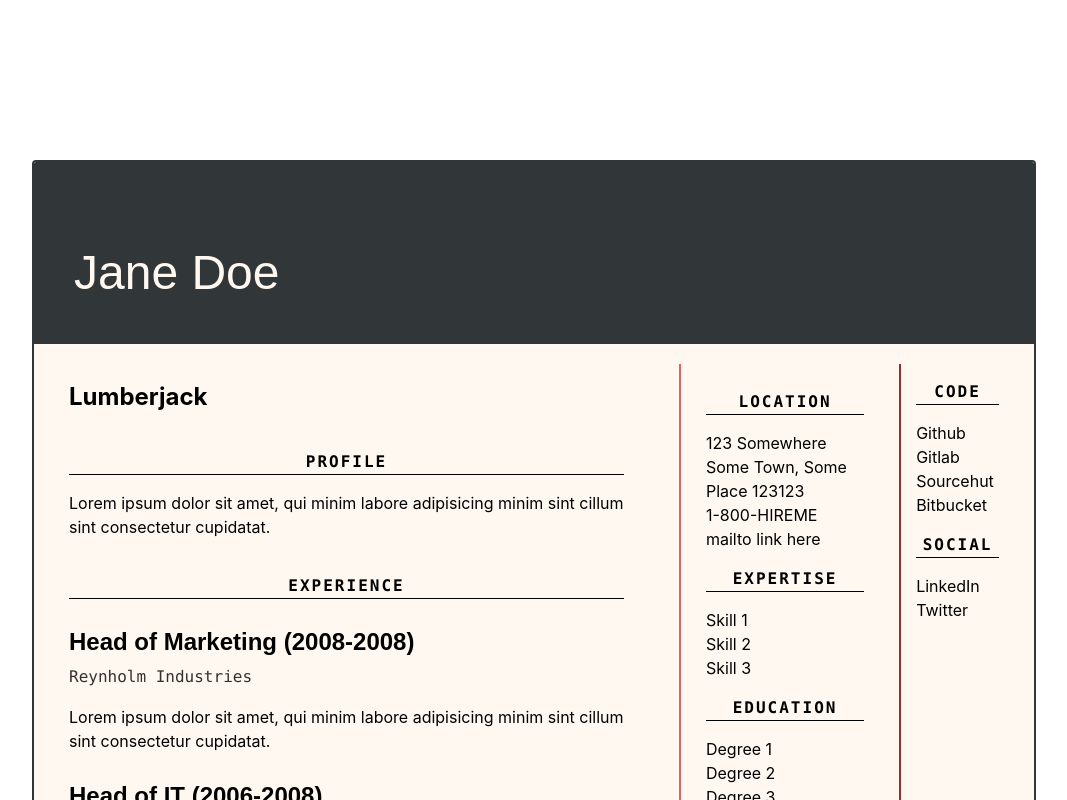
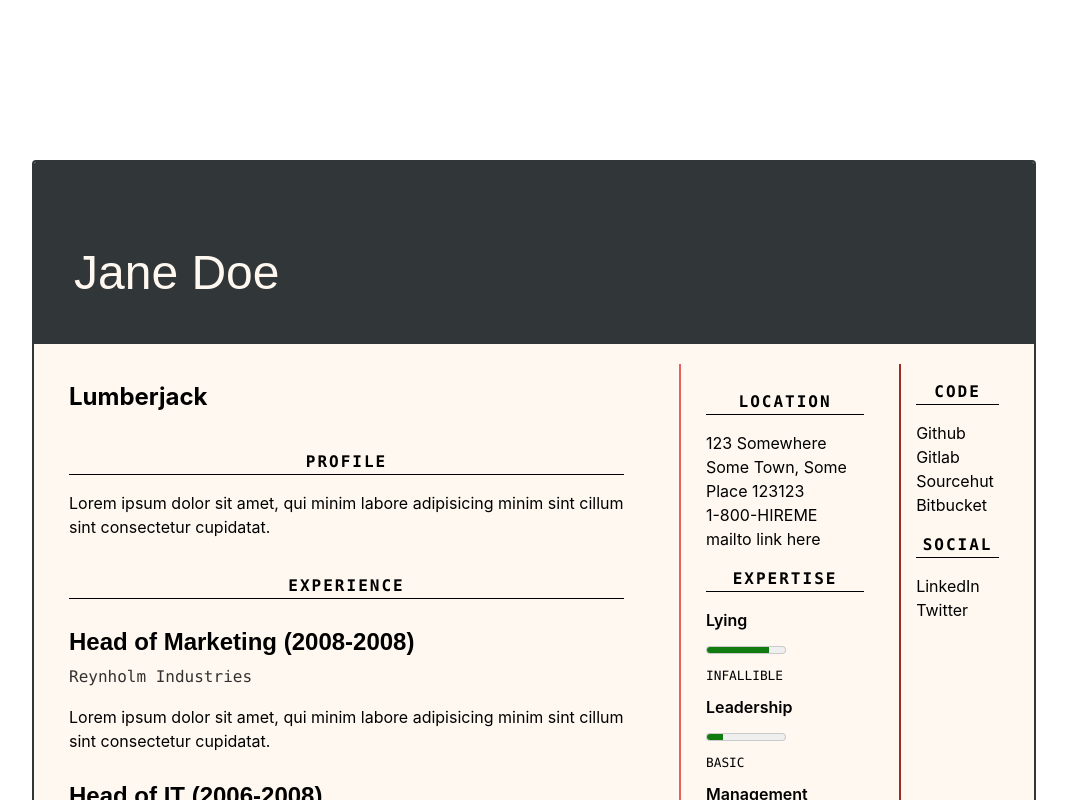
Before and after one commit to ellnix/theodinproject_nodejs, a React (Vite) app in the folder p01_cv_app/: page / in a window 1280 px wide. Shown: the top 800 px of the page, without its empty margins (106-1173 px from the left). Built offline with nearby package versions, Linux system fonts and the light colour scheme.

Commit message:
Rework skills

```diff
--- a/p01_cv_app/src/App.css
+++ b/p01_cv_app/src/App.css
@@ -86,6 +86,20 @@ ul {
   padding: 0;
 }
 
-ul > li {
-  margin: 0;
+.skill {
+  margin: 10px 0;
 }
+
+.skill > .skill-name {
+  font-weight: 600;
+}
+
+.skill > p {
+  margin: 5px 0;
+}
+
+.skill > .level-str {
+  font-family: var(--font-mono);
+  text-transform: uppercase;
+  font-size: 0.8rem;
+}
--- a/p01_cv_app/src/ui/sidebar/Expertise.jsx
+++ b/p01_cv_app/src/ui/sidebar/Expertise.jsx
@@ -1,11 +1,27 @@
+import Skill from './expertise/Skill'
+const skills = [
+  {
+    name: "Lying",
+    level: 4,
+  },
+  {
+    name: "Leadership",
+    level: 1,
+  },
+  {
+    name: "Management",
+    level: 3,
+  }
+]
+
 export default function Expertise() {
   return (
     <section>
       <h3>Expertise</h3>
       <ul>
-        <li>Skill 1</li>
-        <li>Skill 2</li>
-        <li>Skill 3</li>
+        {skills.map(skill =>
+          <Skill {...skill} />
+        )}
       </ul>
     </section>
   )
--- /dev/null
+++ b/p01_cv_app/src/ui/sidebar/expertise/Skill.jsx
@@ -0,0 +1,10 @@
+import SkillLevel from "./SkillLevel"
+
+export default function Skill({ name, level }) {
+  return (
+    <li className="skill">
+      <p className="skill-name">{name}</p>
+      <SkillLevel level={level} />
+    </li>
+  )
+}
--- /dev/null
+++ b/p01_cv_app/src/ui/sidebar/expertise/SkillLevel.jsx
@@ -0,0 +1,18 @@
+const LEVELS = [
+  "None",
+  "Basic",
+  "Intermediate",
+  "Advanced",
+  "Infallible",
+  "Indescribable",
+]
+export default function SkillLevel({ level }) {
+  return (
+    <>
+      <meter min="0" max="5" value={level}>
+          at {level}/5
+      </meter>
+      <p className="level-str">{LEVELS[level]}</p>
+    </>
+  )
+}
```
